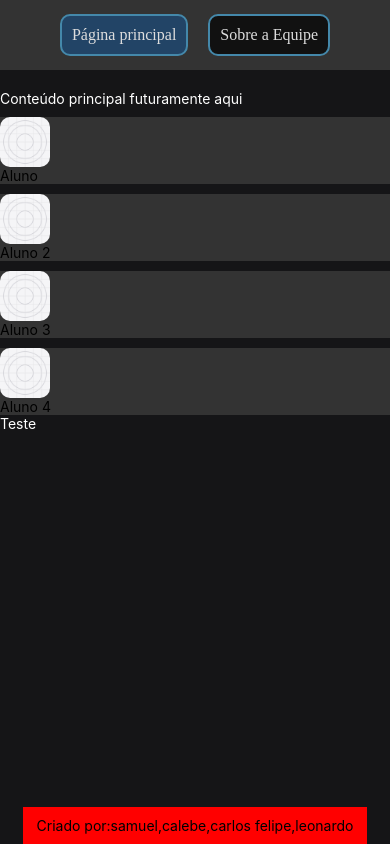
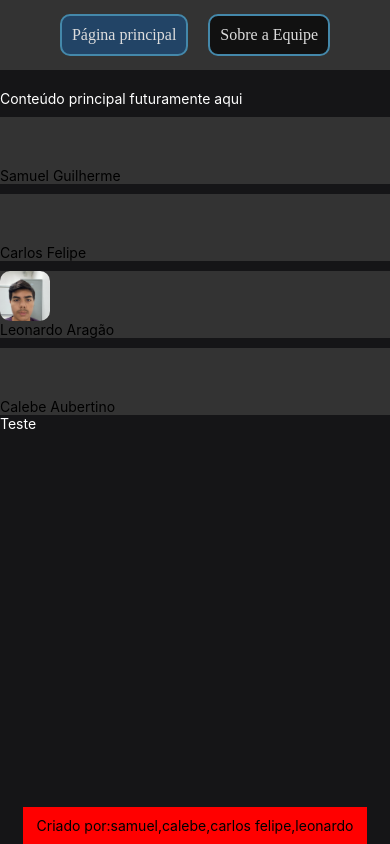
Before and after one commit to VicCAlq/3c-mobile-projeto-01, a React Native app: screen / in a window 390 px wide. Built offline with nearby package versions, Linux system fonts and the light colour scheme.

Commit message:
....qulase proto

```diff
--- a/src/components/Conteudo.jsx
+++ b/src/components/Conteudo.jsx
@@ -11,21 +11,17 @@ export default function Conteudo() {
     <View>
 
       <Text style = {styles.texto}>
-        Carlos: Programou o componente Menu
+        Carlos Felipe: Editou o componente Menu.
       </Text>
       <Text style = {styles.texto}>
-        Carlos: Programou o componente Menu
+        Calebe Aubertino: Editou o componente Conteudo.
       </Text>
       <Text style = {styles.texto}>
-        Carlos: Programou o componente Menu
+        Leonardo Aragão: Editou o Rodape.
       </Text>
       <Text style = {styles.texto}>
-        Carlos: Programou o componente Menu
+        Samuel Souza: Estruturou o Projeto.
       </Text>
-      <Text style = {styles.texto}>
-        Carlos: Programou o componente Menu
-      </Text>
-
 
     </View>
   )
--- a/src/components/Menu.jsx
+++ b/src/components/Menu.jsx
@@ -9,28 +9,28 @@ export default function Menu({
     <View>
 
       <Botao
-        texto="Aluno "
-        img={require("../../assets/icon.png")}
+        texto="Samuel Guilherme"
+        img={require("")}
         setAluno={setAluno}
         aluno={1}
       />
 
       <Botao
-        texto="Aluno 2"
-        img={require("../../assets/icon.png")}
+        texto="Carlos Felipe"
+        img={require("")}
         setAluno={setAluno}
         aluno={2}
       />
 
       <Botao
-        texto="Aluno 3"
-        img={require("../../assets/icon.png")}
+        texto="Leonardo Aragão"
+        img={require("../../assets/leo.jpeg")}
         setAluno={setAluno}
         aluno={3}
       />
       <Botao
-        texto="Aluno 4"
-        img={require("../../assets/icon.png")}
+        texto="Calebe Aubertino"
+        img={require("")}
         setAluno={setAluno}
         aluno={4}
       />
```
Also changed, not shown: assets/leo.jpeg (added).
